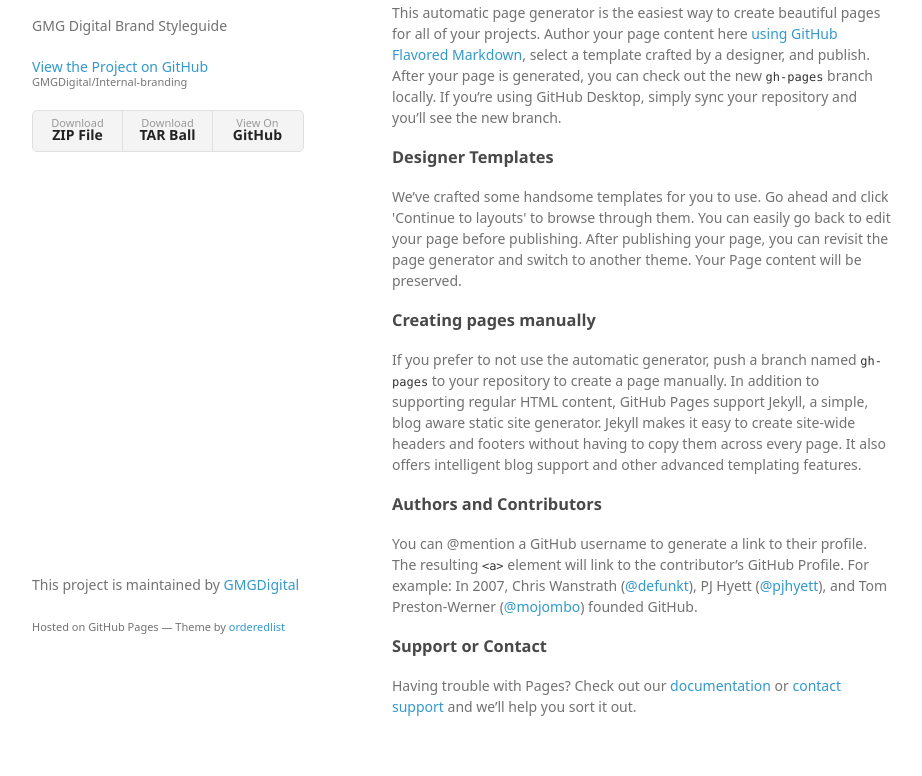
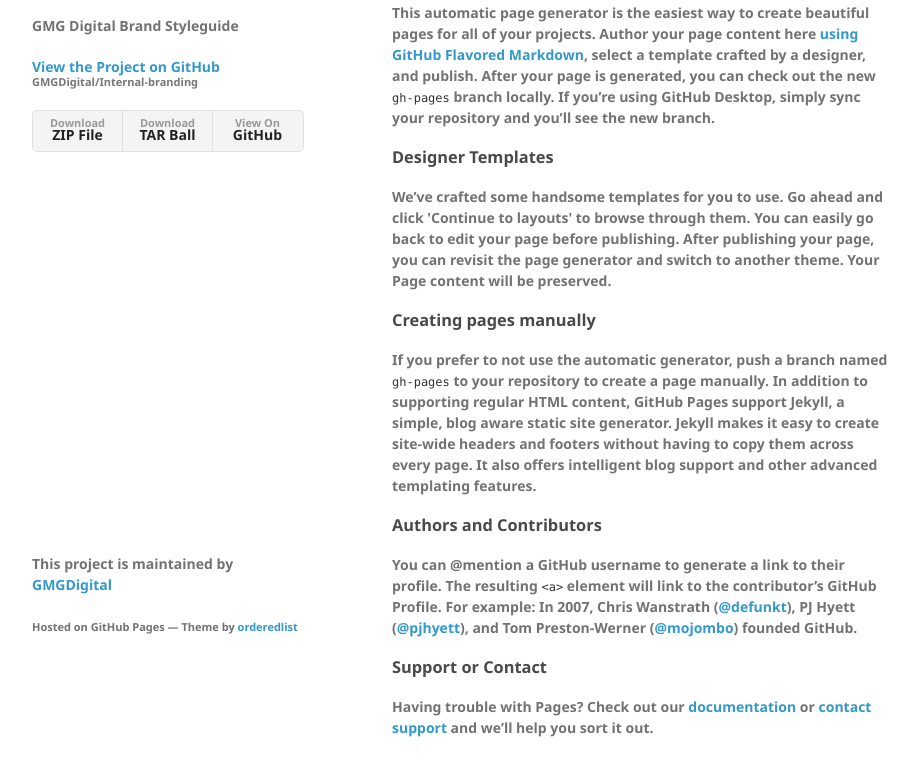
Before and after one commit to GMGDigital/Internal-branding, a plain HTML site: page index.html in a window 1280 px wide. Shown: the part 94-870 px from the top of the page, without its empty margins (178-1100 px from the left). Drawn offline with Linux system fonts and the light colour scheme; a web font is replaced by a local one.

Commit message:
Update styles.css

```diff
--- a/stylesheets/styles.css
+++ b/stylesheets/styles.css
@@ -1,5 +1,5 @@
 @font-face {
-  font-family: 'Noto Sans';
+  font-family: 'Lato';
   font-weight: 400;
   font-style: normal;
   src: url('../fonts/Noto-Sans-regular/Noto-Sans-regular.eot');
```
